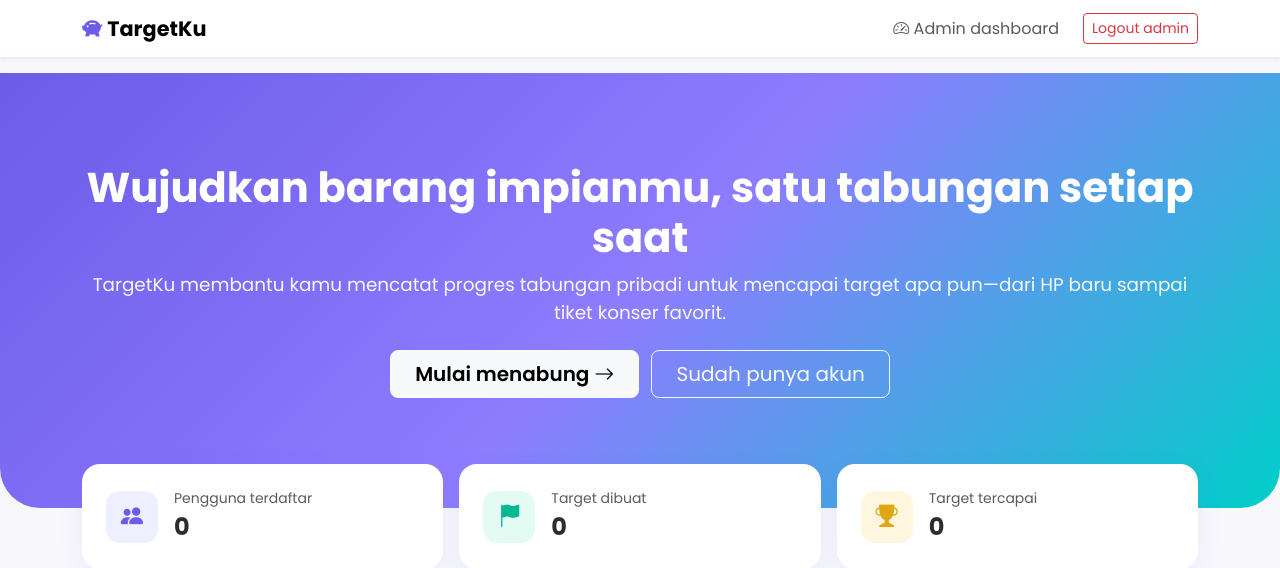
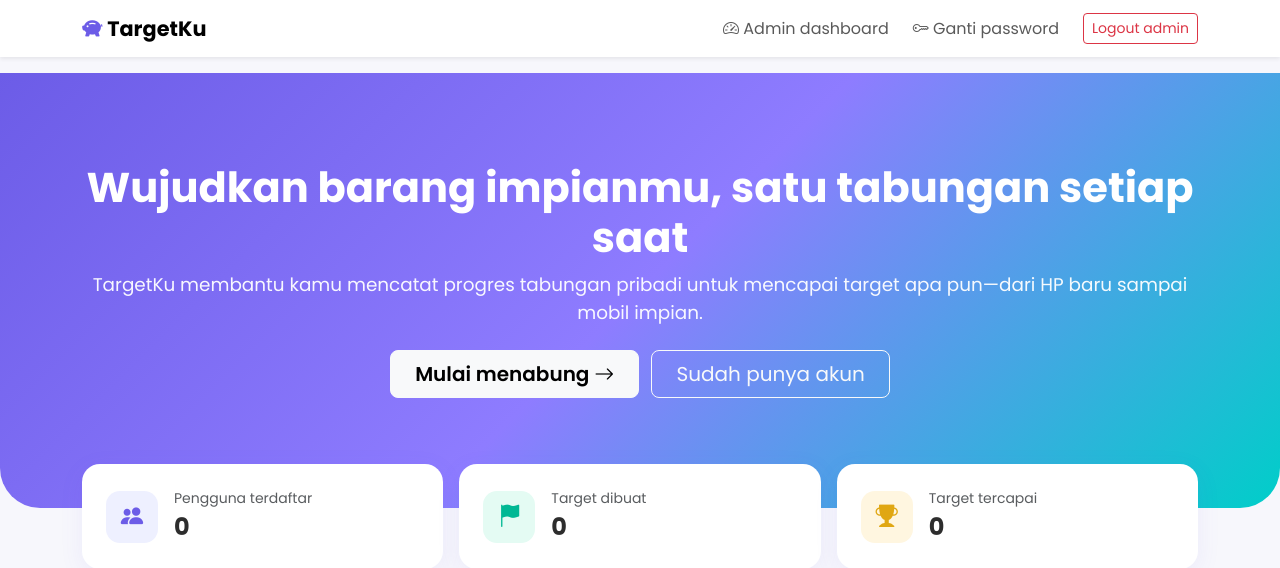
Before and after one commit to Hilmi-Sabitul-Azmi/app-targetku, a Flask app: page / in a window 1280 px wide. Shown: the top 568 px of the page. Run offline with Flask 3, Linux system fonts and the light colour scheme; a user stored in the database is signed in; some libraries are stand-ins or nearby versions.

Commit message:
Tambah fitur ganti password admin

```diff
--- a/app.py
+++ b/app.py
@@ -509,6 +509,37 @@ def admin_user_hapus(user_id):
     return redirect(url_for('admin_dashboard'))
 
 
+@app.route('/admin/ganti-password', methods=['GET', 'POST'])
+@admin_required
+def admin_ganti_password():
+    if request.method == 'POST':
+        password_lama = request.form.get('password_lama', '')
+        password_baru = request.form.get('password_baru', '')
+        konfirmasi = request.form.get('konfirmasi_password', '')
+
+        errors = []
+        if not current_user.check_password(password_lama):
+            errors.append('Password lama yang kamu masukkan salah.')
+        if not password_baru or len(password_baru) < 6:
+            errors.append('Password baru minimal 6 karakter.')
+        if password_baru != konfirmasi:
+            errors.append('Konfirmasi password baru tidak cocok.')
+        if password_lama and password_baru and password_lama == password_baru:
+            errors.append('Password baru tidak boleh sama dengan password lama.')
+
+        if errors:
+            for e in errors:
+                flash(e, 'danger')
+            return render_template('admin_ganti_password.html')
+
+        current_user.set_password(password_baru)
+        db.session.commit()
+        flash('Password admin berhasil diganti. Gunakan password baru untuk login berikutnya.', 'success')
+        return redirect(url_for('admin_dashboard'))
+
+    return render_template('admin_ganti_password.html')
+
+
 # ---------------------------------------------------------------------------
 # CLI: inisialisasi database & admin default
 # ---------------------------------------------------------------------------
--- a/templates/base.html
+++ b/templates/base.html
@@ -30,6 +30,7 @@
           <li class="nav-item"><a class="btn btn-outline-danger btn-sm ms-lg-2" href="{{ url_for('logout') }}">Logout</a></li>
         {% elif current_user.is_authenticated and current_user.__class__.__name__ == 'Admin' %}
           <li class="nav-item"><a class="nav-link" href="{{ url_for('admin_dashboard') }}"><i class="bi bi-speedometer2"></i> Admin dashboard</a></li>
+          <li class="nav-item"><a class="nav-link" href="{{ url_for('admin_ganti_password') }}"><i class="bi bi-key"></i> Ganti password</a></li>
           <li class="nav-item"><a class="btn btn-outline-danger btn-sm ms-lg-2" href="{{ url_for('admin_logout') }}">Logout admin</a></li>
         {% else %}
           <li class="nav-item"><a class="nav-link" href="{{ url_for('login') }}">Masuk</a></li>
--- a/templates/index.html
+++ b/templates/index.html
@@ -5,7 +5,7 @@
 <section class="hero">
   <div class="container text-center">
     <h1>Wujudkan barang impianmu, satu tabungan setiap saat</h1>
-    <p class="mb-4">TargetKu membantu kamu mencatat progres tabungan pribadi untuk mencapai target apa pun&mdash;dari HP baru sampai tiket konser favorit.</p>
+    <p class="mb-4">TargetKu membantu kamu mencatat progres tabungan pribadi untuk mencapai target apa pun&mdash;dari HP baru sampai mobil impian.</p>
     <a href="{{ url_for('register') }}" class="btn btn-light btn-lg fw-semibold px-4 me-2">Mulai menabung <i class="bi bi-arrow-right"></i></a>
     <a href="{{ url_for('login') }}" class="btn btn-outline-light btn-lg px-4">Sudah punya akun</a>
   </div>
```
Also changed, not shown: templates/admin_ganti_password.html (added, +29 -0 lines).
